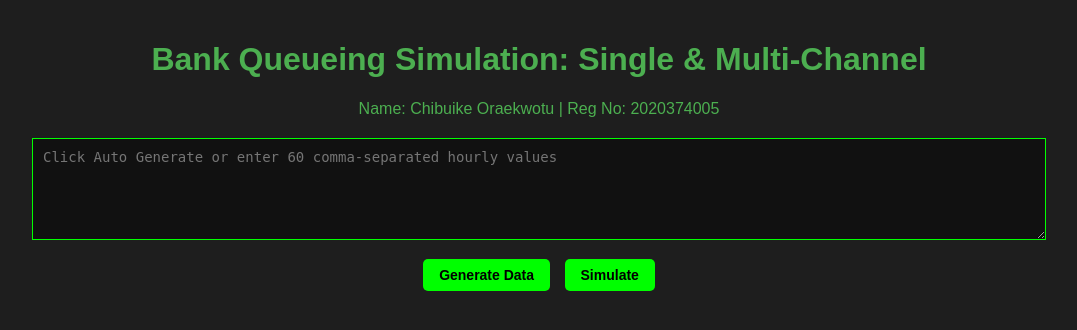
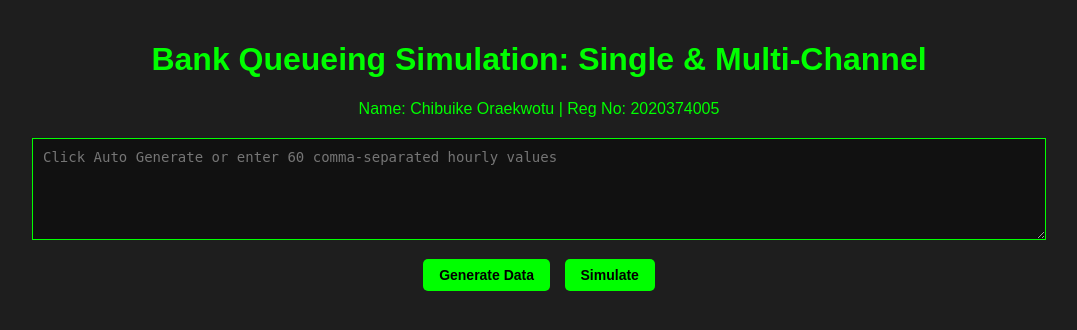
Before and after one commit to frogleaper/simulation, a Flask app: page / in a window 1280 px wide. Shown: the top 330 px of the page, without its empty margins (101-1178 px from the left). Run offline with Flask 3, Linux system fonts and the light colour scheme.

Commit message:
Add files via upload

```diff
--- a/templates/index.html
+++ b/templates/index.html
@@ -10,7 +10,7 @@
       min-width: 1024px; /* force desktop width */
       font-family: Arial, sans-serif;
       background-color: #1e1e1e;
-      color: #4caf50;
+      color: #0f0;
       margin: 0;
       padding: 20px;
     }
@@ -56,7 +56,7 @@
     }
 
     th, td {
-      border: 1px solid #ccc;
+      border: 1px solid #0f0;
       padding: 6px 8px;
       text-align: center;
       font-size: 14px;
```
